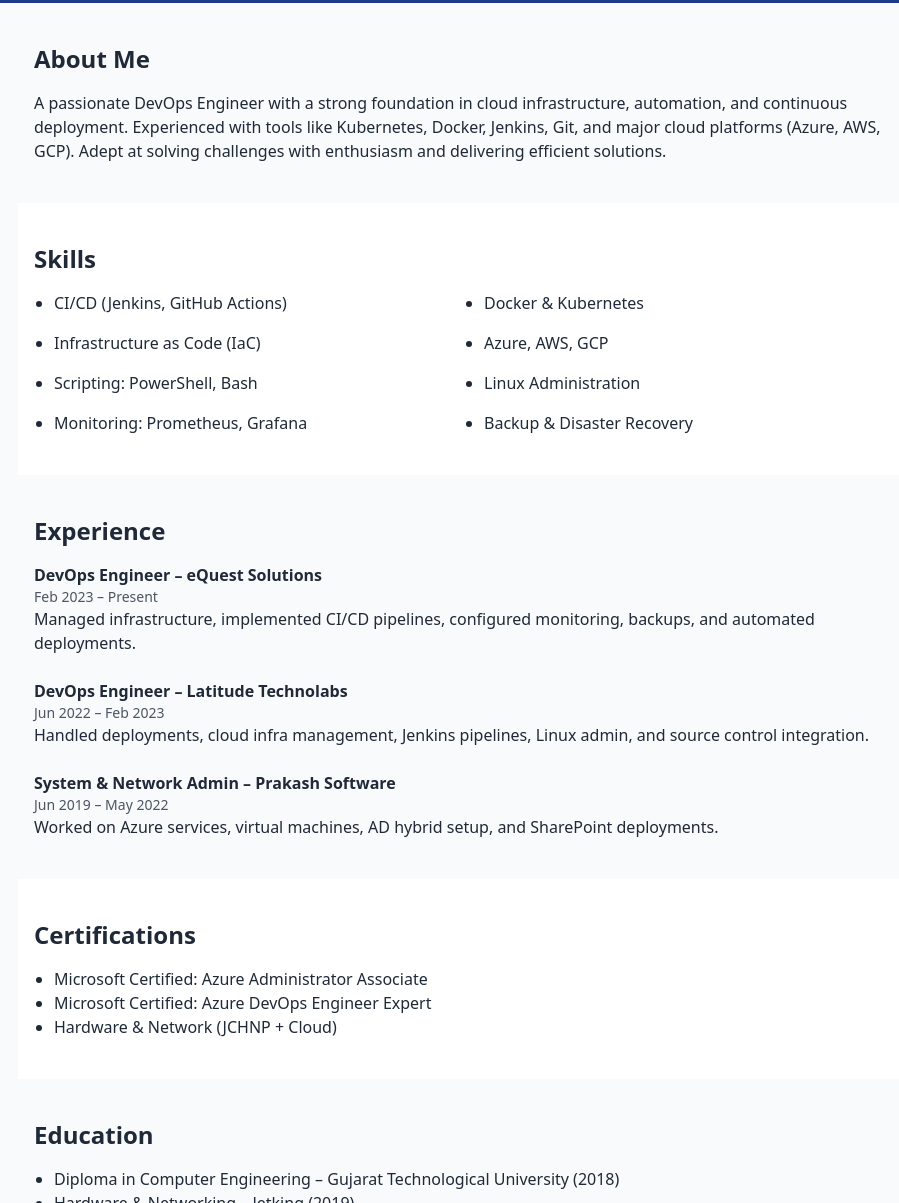
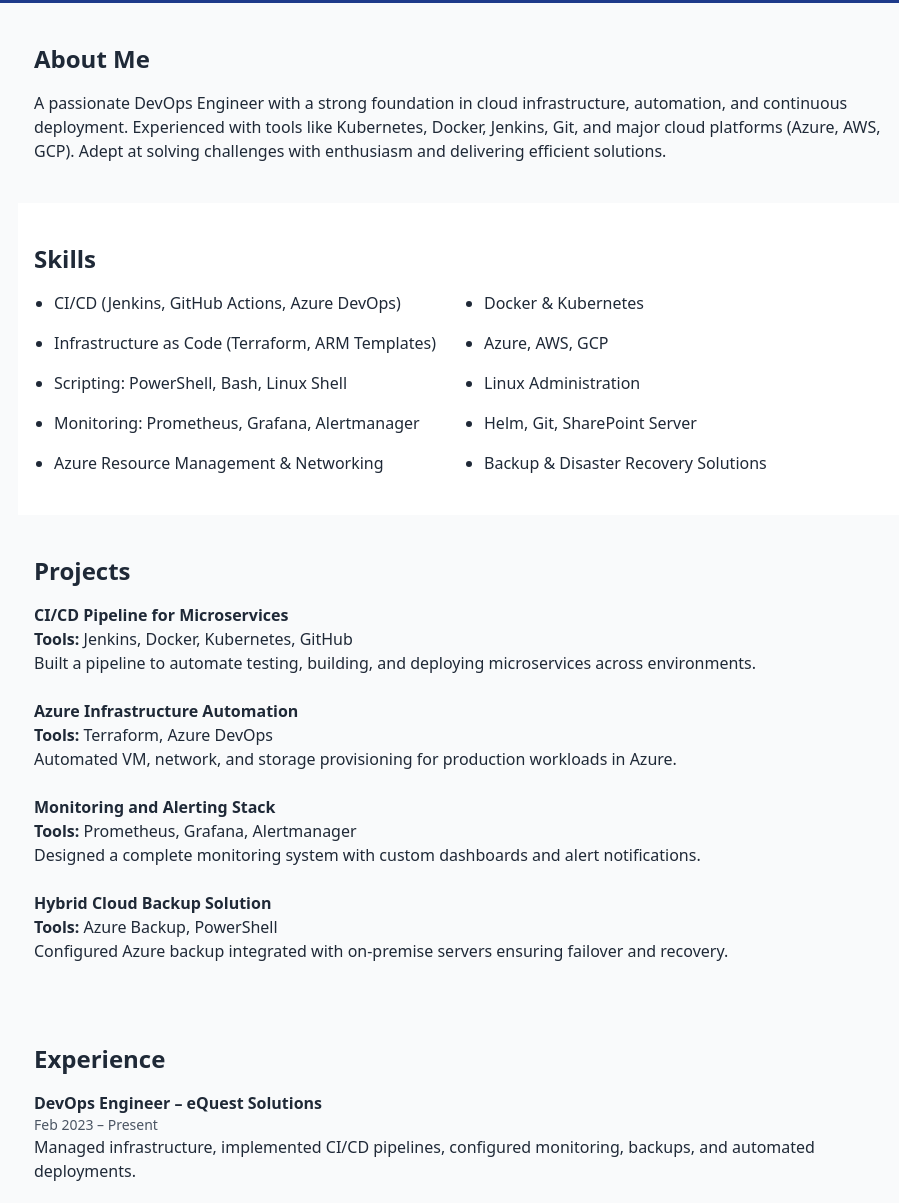
Before and after one commit to gtipl922/maulik-portfolio, a plain HTML site: page index.html in a window 1280 px wide. Shown: the part 193-1396 px from the top of the page, without its empty margins (174-1073 px from the left). Drawn offline with nearby package versions, Linux system fonts and the light colour scheme.

Commit message:
Update index.html

```diff
--- a/index.html
+++ b/index.html
@@ -31,15 +31,44 @@
   <section class="bg-white py-10 px-4 max-w-4xl mx-auto">
     <h2 class="text-2xl font-semibold mb-4">Skills</h2>
     <ul class="grid grid-cols-2 gap-4 list-disc pl-5">
-      <li>CI/CD (Jenkins, GitHub Actions)</li>
+      <li>CI/CD (Jenkins, GitHub Actions, Azure DevOps)</li>
       <li>Docker & Kubernetes</li>
-      <li>Infrastructure as Code (IaC)</li>
+      <li>Infrastructure as Code (Terraform, ARM Templates)</li>
       <li>Azure, AWS, GCP</li>
-      <li>Scripting: PowerShell, Bash</li>
+      <li>Scripting: PowerShell, Bash, Linux Shell</li>
       <li>Linux Administration</li>
-      <li>Monitoring: Prometheus, Grafana</li>
-      <li>Backup & Disaster Recovery</li>
+      <li>Monitoring: Prometheus, Grafana, Alertmanager</li>
+      <li>Helm, Git, SharePoint Server</li>
+      <li>Azure Resource Management & Networking</li>
+      <li>Backup & Disaster Recovery Solutions</li>
     </ul>
+  </section>
+
+  <!-- Projects -->
+  <section class="py-10 px-4 max-w-4xl mx-auto">
+    <h2 class="text-2xl font-semibold mb-4">Projects</h2>
+    <div class="space-y-6">
+      <div>
+        <h3 class="font-bold">CI/CD Pipeline for Microservices</h3>
+        <p><strong>Tools:</strong> Jenkins, Docker, Kubernetes, GitHub</p>
+        <p>Built a pipeline to automate testing, building, and deploying microservices across environments.</p>
+      </div>
+      <div>
+        <h3 class="font-bold">Azure Infrastructure Automation</h3>
+        <p><strong>Tools:</strong> Terraform, Azure DevOps</p>
+        <p>Automated VM, network, and storage provisioning for production workloads in Azure.</p>
+      </div>
+      <div>
+        <h3 class="font-bold">Monitoring and Alerting Stack</h3>
+        <p><strong>Tools:</strong> Prometheus, Grafana, Alertmanager</p>
+        <p>Designed a complete monitoring system with custom dashboards and alert notifications.</p>
+      </div>
+      <div>
+        <h3 class="font-bold">Hybrid Cloud Backup Solution</h3>
+        <p><strong>Tools:</strong> Azure Backup, PowerShell</p>
+        <p>Configured Azure backup integrated with on-premise servers ensuring failover and recovery.</p>
+      </div>
+    </div>
   </section>
 
   <!-- Experience -->
```
